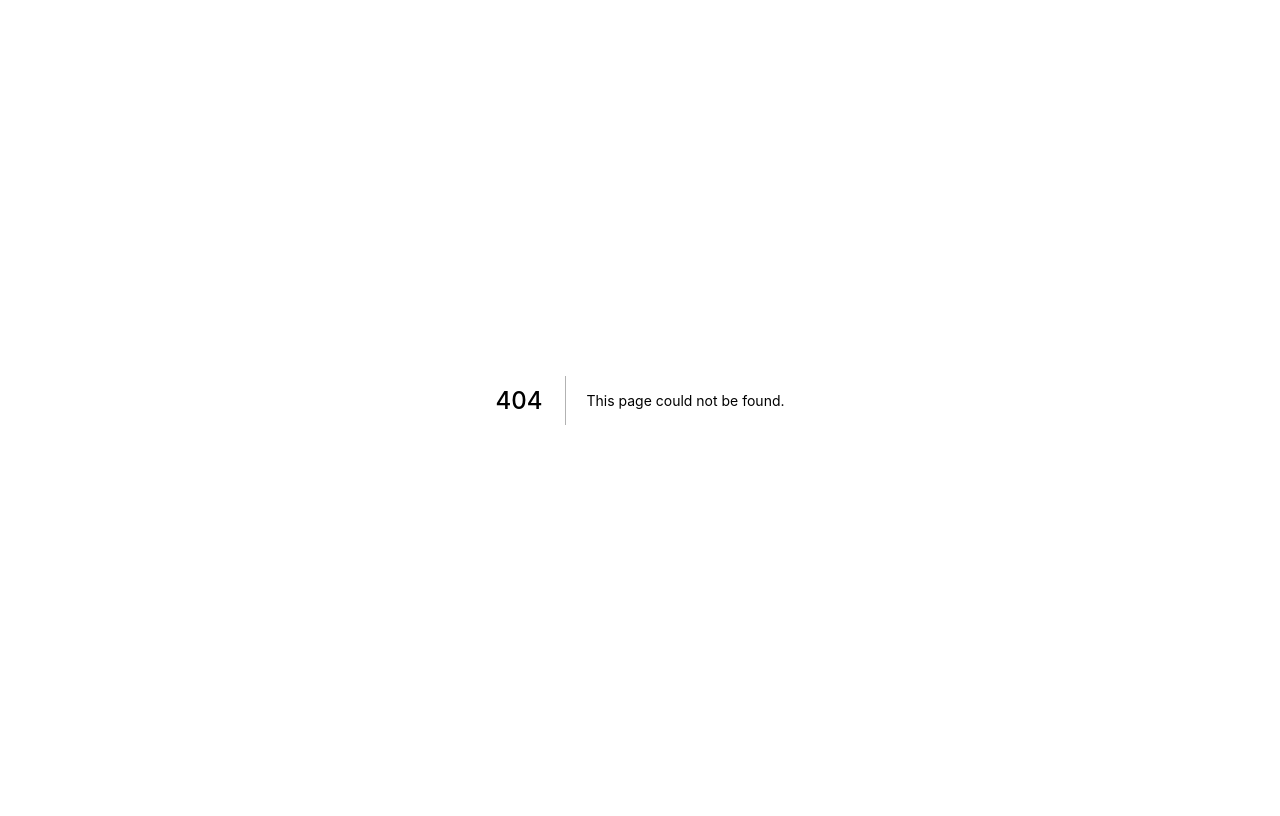
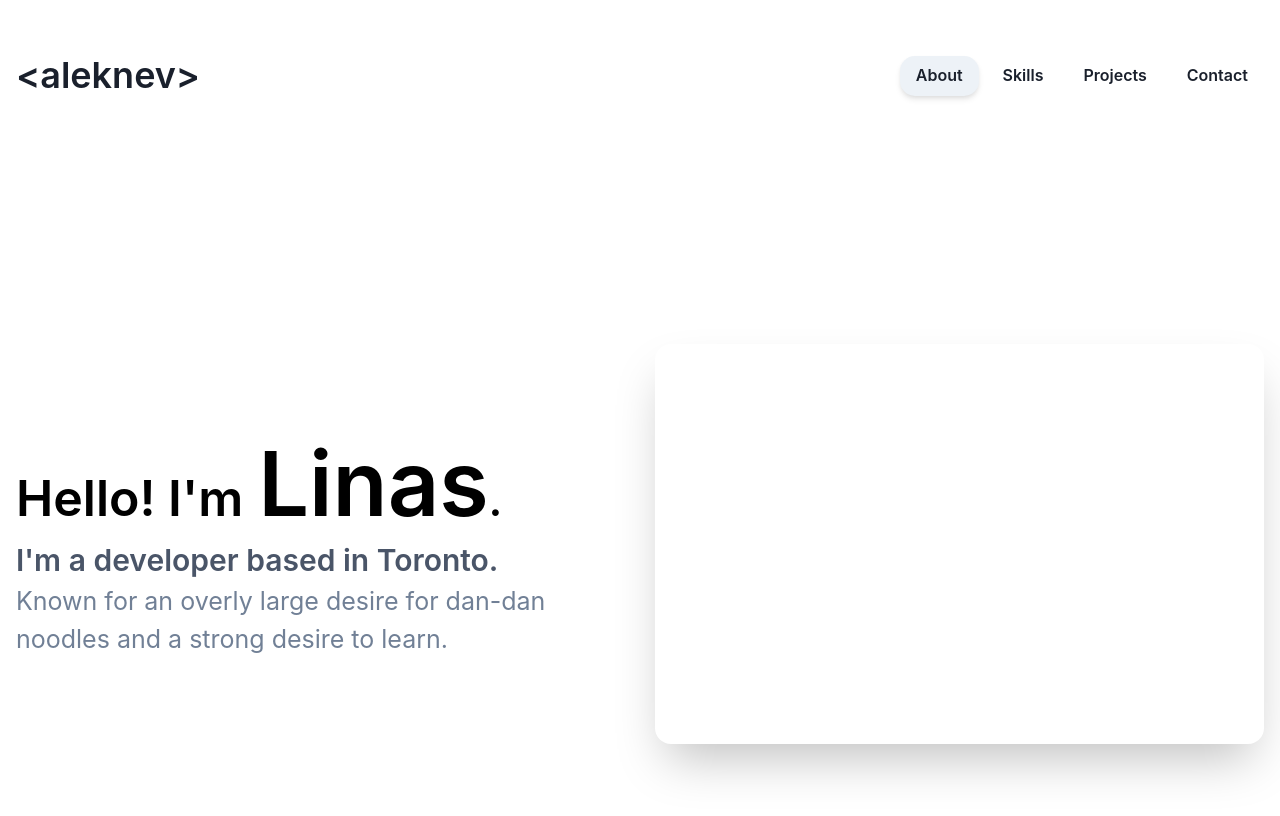
Before and after one commit to bzap/aleknev-dev, a Next.js app in the folder aleknev_dev/: page /components/Hero in a window 1280 px wide. Before the commit this address had no page. Shown: the top 816 px of the page. Built offline with nearby package versions, Linux system fonts and the light colour scheme.

Commit message:
improved the header bar and first rendition of the hero screen

```diff
--- a/aleknev_dev/pages/components/Header.js
+++ b/aleknev_dev/pages/components/Header.js
@@ -1,17 +1,12 @@
 import React from 'react'
 import Link from 'next/link'
-import { Flex, Stack, Container, Button, Text, Box, Spacer } from '@chakra-ui/react'
+import { Heading, Flex, Stack, Container, Button, Text, Box, Spacer } from '@chakra-ui/react'
 
 const Header = () => (
-    <Flex marginTop='10px' padding='3' maxW='md'bg='white' border='0px' borderRadius='15' borderColor='white' boxShadow='lg'>
-            <Button colorScheme='gray' variant='ghost' borderRadius='15'>About</Button>
-            <Spacer/>
-            <Button colorScheme='gray' variant='ghost' borderRadius='15'>Skills</Button>
-            <Spacer/>
-            <Button colorScheme='gray' variant='ghost' borderRadius='15'>Projects</Button>
-            <Spacer/>
-            <Button colorScheme='gray' variant='ghost' borderRadius='15'>Contact</Button>
-    </Flex>
+    <Box>
+
+
+    </Box>
 )
 
 export default Header
--- /dev/null
+++ b/aleknev_dev/pages/components/Hero.js
@@ -0,0 +1,103 @@
+import {
+    Container,
+    Stack,
+    Flex,
+    Box,
+    Heading,
+    Text,
+    Button,
+    Image,
+    Icon,
+    IconButton,
+    createIcon,
+    IconProps,
+    useColorModeValue,
+  } from '@chakra-ui/react';
+const Hero = () => (
+    <Container maxW={'7xl'}>
+    <Box
+        py={{ base: '1em', md: '2em' }}>
+        <Flex
+            align={'center'}
+            justifyContent={'space-between'}
+            spacing={{ base: 8, md: 15, lg: 30 }}
+            py={{ base: 6, md: 6 }}
+            direction={{ base: 'column', md: 'row' }}>
+            <Heading
+                lineHeight={1.1}
+                fontWeight={600}
+                fontSize={{ base: '4xl', sm: '4xl', lg: '1xl' }}>
+                <Text>
+                    &lt;aleknev&gt;
+                </Text>
+            </Heading>
+            <Stack direction='row' justify={'flex-end'} >
+                    <Button colorScheme='gray' borderRadius='15' boxShadow={'md'}>About</Button>
+                    <Button colorScheme='gray' variant='ghost' borderRadius='15'>Skills</Button>
+                    <Button colorScheme='gray' variant='ghost' borderRadius='15'>Projects</Button>
+                    <Button colorScheme='gray' variant='ghost' borderRadius='15'>Contact</Button>
+            </Stack>
+        </Flex>
+    </Box>
+      <Stack
+        align={'center'}
+        spacing={{ base: 8, md: 15, lg: 30 }}
+        py={{ base: 20, md: 48 }}
+        direction={{ base: 'column', md: 'row' }}>
+        <Stack flex={1} spacing={{ base: 5, md: 0 }}>
+        <Heading>
+            <Text as={'span'}
+                  color={'black'}
+                  fontWeight='600'
+                  fontSize={{ base: '20', sm: '30', lg: '50' }}>
+                Hello! I'm
+            </Text>
+            <Text
+                as={'span'}
+                color={'black'}
+                fontWeight='semibold'
+                fontSize={{ base: '40', sm: '50', lg: '90' }}>
+
+                 &thinsp;Linas
+            </Text>
+            <Text
+                as={'span'}
+                color={'black'}
+                fontSize={{ base: '20', sm: '30', lg: '40' }}>
+                 .
+            </Text>
+        </Heading>
+          <Text
+          color={'gray.600'}
+          fontWeight='600'
+          fontSize={{ base: '20', sm: '30', lg: '30' }}>
+            I'm a developer based in Toronto.
+          </Text>
+          <Text
+          color={'gray.500'}
+          fontSize={{ base: '20', sm: '30', lg: '25' }}>
+            Known for an overly large desire for dan-dan noodles and a strong desire to learn.
+          </Text>
+        </Stack>
+
+        <Flex
+          flex={1}
+          justify={{sm: 'center', md: 'center', lg: 'flex-end'}}
+          align={'center'}
+          position={'relative'}
+          w={'full'}>
+          <Box
+
+            position={'relative'}
+            height={'400px'}
+            rounded={'2xl'}
+            boxShadow={'2xl'}
+            width={'100%'}
+            overflow={'hidden'}>
+          </Box>
+        </Flex>
+      </Stack>
+    </Container>
+  );
+
+export default Hero
--- a/aleknev_dev/pages/components/layouts/main.js
+++ b/aleknev_dev/pages/components/layouts/main.js
@@ -1,11 +1,11 @@
 import React from 'react'
-import { Container } from '@chakra-ui/react'
-import Header from '../Header'
+import { Box, Container } from '@chakra-ui/react'
+
 
 const Layout = ({ children, router }) => {
+   //maxWidth='100^' minHeight='100vh'
     return (
-        <Container>
-            <Header/>
+        <Container  maxW='container' width='100%' margin='auto' minH='100vh' bg='#faf7fa'>
             <main>{children}</main>
         </Container>
     )
```
